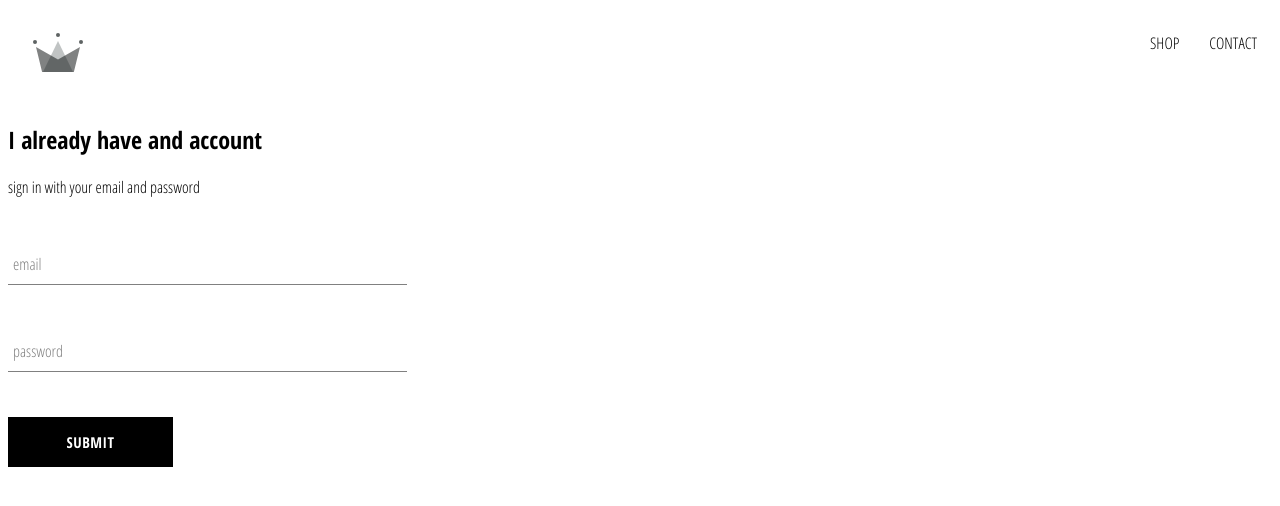
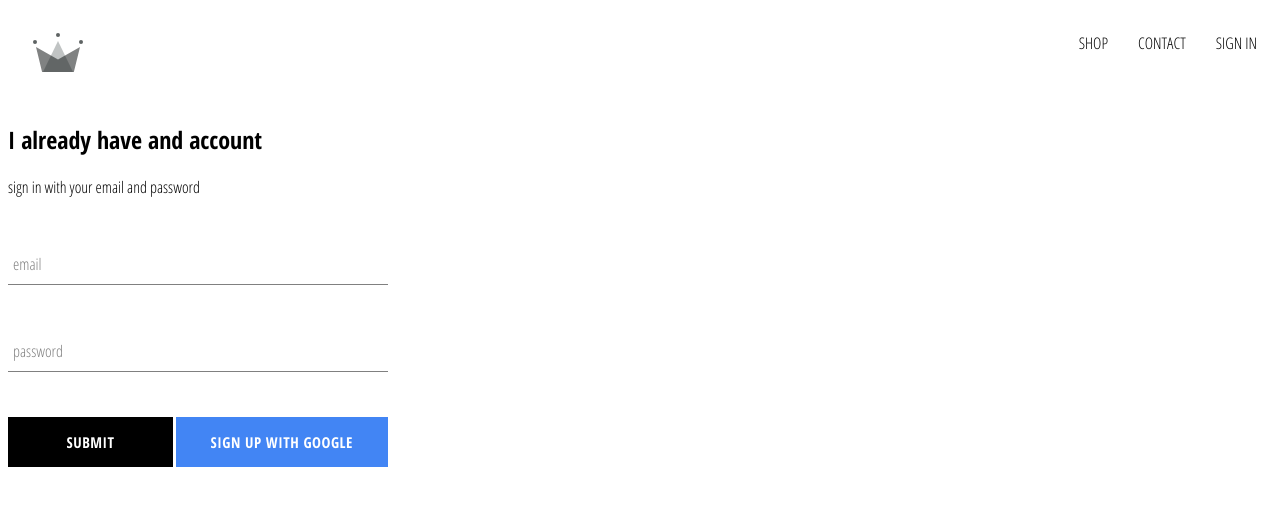
Before and after one commit to mdabhn/reactBasicToAdvance, a React (Create React App) app: page /sign-in in a window 1280 px wide. Shown: the top 506 px of the page. Built offline with nearby package versions, Linux system fonts and the light colour scheme; no server answers.

Commit message:
SIGN IN AND SIGN OUT ADDED WITH STYLING

```diff
--- a/package.json
+++ b/package.json
@@ -6,6 +6,7 @@
     "@testing-library/jest-dom": "^4.2.4",
     "@testing-library/react": "^9.5.0",
     "@testing-library/user-event": "^7.2.1",
+    "firebase": "^7.24.0",
     "node-sass": "^4.14.1",
     "react": "^16.14.0",
     "react-dom": "^16.14.0",
--- a/public/index.html
+++ b/public/index.html
@@ -16,6 +16,10 @@
       rel="stylesheet"
     />
     <style>
+      * {
+        box-sizing: border-box;
+      }
+
       body {
         font-family: 'Open Sans Condensed', sans-serif;
       }
--- a/src/App.js
+++ b/src/App.js
@@ -1,4 +1,4 @@
-import React from 'react';
+import React, { Component } from 'react';
 import { Route } from 'react-router-dom';
 
 import HomePage from './pages/HomePage';
@@ -6,15 +6,39 @@ import Shop from './pages/shop/Shop';
 import Header from './components/header/Header';
 import signInSignUp from './pages/authentication/sign-in-sign-up';
 
-function App() {
+import { auth } from './firebase/firebase.utils';
+
+export default class App extends Component {
+  constructor() {
+    super();
+
+    this.state = {
+      currentUser: null,
+    };
+  }
+
+  unsubscribeFromAuth = null;
+
+  componentDidMount() {
+    this.unsubscribeFromAuth = auth.onAuthStateChanged((user) => {
+      this.setState({
+        currentUser: user,
+      });
+    });
+  }
+
+  componentWillUnmount() {
+    this.unsubscribeFromAuth();
+  }
+
+  render() {
     return (
       <div>
-      <Header />
+        <Header currentUser={this.state.currentUser} />
         <Route exact path='/' component={HomePage} />
         <Route exact path='/shop' component={Shop} />
         <Route exact path='/sign-in' component={signInSignUp} />
       </div>
     );
   }
-
-export default App;
+}
--- a/src/components/custom-button/custom-button.jsx
+++ b/src/components/custom-button/custom-button.jsx
@@ -1,9 +1,12 @@
 import React from 'react';
 import './custom-button.scss';
 
-function customButton({ children, ...otherProps }) {
+function customButton({ children, isGoogleSignIn, ...otherProps }) {
   return (
-    <button className='custom-button' {...otherProps}>
+    <button
+      className={`${isGoogleSignIn ? 'google-sign-in' : ''} custom-button`}
+      {...otherProps}
+    >
       {children}
     </button>
   );
--- a/src/components/custom-button/custom-button.scss
+++ b/src/components/custom-button/custom-button.scss
@@ -19,4 +19,13 @@
     color: black;
     border: 1px solid black;
   }
+
+  &.google-sign-in {
+    background-color: #4285f4;
+    color: white;
+    &:hover {
+      background-color: #357ae8;
+      border: none;
+    }
+  }
 }
--- a/src/components/header/Header.jsx
+++ b/src/components/header/Header.jsx
@@ -1,9 +1,10 @@
 import React from 'react';
 import { Link } from 'react-router-dom';
 import { ReactComponent as Logo } from '../../assets/icon.svg';
+import { auth } from '../../firebase/firebase.utils';
 import './header.scss';
 
-function Header() {
+function Header({ currentUser }) {
   return (
     <div className='header'>
       <Link to='/' className='logo-container'>
@@ -17,6 +18,20 @@ function Header() {
         <Link to='/contact' className='option'>
           CONTACT
         </Link>
+        {currentUser ? (
+          <div
+            className='option'
+            onClick={() => {
+              auth.signOut();
+            }}
+          >
+            LOG OUT
+          </div>
+        ) : (
+          <Link to='/sign-in' className='option'>
+            SIGN IN
+          </Link>
+        )}
       </div>
     </div>
   );
--- a/src/components/header/header.scss
+++ b/src/components/header/header.scss
@@ -21,5 +21,9 @@
     .option {
       padding: 10px 15px;
     }
+
+    .option:hover {
+      cursor: pointer;
+    }
   }
 }
--- a/src/components/sign-in/sign-in.jsx
+++ b/src/components/sign-in/sign-in.jsx
@@ -3,6 +3,7 @@ import Form from '../forms/Form';
 import './sign-in.scss';
 
 import CustomButton from '../custom-button/custom-button';
+import { signInWithGoogle } from '../../firebase/firebase.utils';
 
 export default class signIn extends Component {
   state = {
@@ -45,7 +46,12 @@ export default class signIn extends Component {
             value={this.state.password}
           />
 
-          <CustomButton type='submit'>Submit</CustomButton>
+          <div className='buttons'>
+            <CustomButton type='submit'>Submit</CustomButton>
+            <CustomButton onClick={signInWithGoogle} isGoogleSignIn>
+              Sign up with Google
+            </CustomButton>
+          </div>
         </form>
       </div>
     );
--- a/src/components/sign-in/sign-in.scss
+++ b/src/components/sign-in/sign-in.scss
@@ -1,9 +1,14 @@
 .sign-in {
-  width: 30vw;
+  width: 380px;
   display: flex;
   flex-direction: column;
 
   .title {
     margin: 10px 0;
   }
+
+  .buttons {
+    display: flex;
+    justify-content: space-between;
+  }
 }
--- /dev/null
+++ b/src/firebase/firebase.utils.js
@@ -0,0 +1,30 @@
+import firebase from 'firebase/app';
+import 'firebase/auth';
+import 'firebase/firestore';
+
+var firebaseConfig = {
+  apiKey: 'AIzaSyDcN9S6_ArzreqRIMByHmfeAC5KdyYjyX0',
+  authDomain: 'crwn-db-d4110.firebaseapp.com',
+  databaseURL: 'https://crwn-db-d4110.firebaseio.com',
+  projectId: 'crwn-db-d4110',
+  storageBucket: 'crwn-db-d4110.appspot.com',
+  messagingSenderId: '229374618418',
+  appId: '1:229374618418:web:0b77620c501c7f8eefc52b',
+};
+
+firebase.initializeApp(firebaseConfig);
+
+export const auth = firebase.auth();
+
+export const firestore = firebase.firestore();
+
+const provider = new firebase.auth.GoogleAuthProvider();
+
+provider.setCustomParameters({
+  prompt: 'select_account',
+  login_hint: 'user@example.com',
+});
+
+export const signInWithGoogle = () => auth.signInWithPopup(provider);
+
+export default firebase;
```
Also changed, not shown: 2 other files (tests, documents, lock files or other folders). Lines whose indentation alone changed are shown as unchanged.
